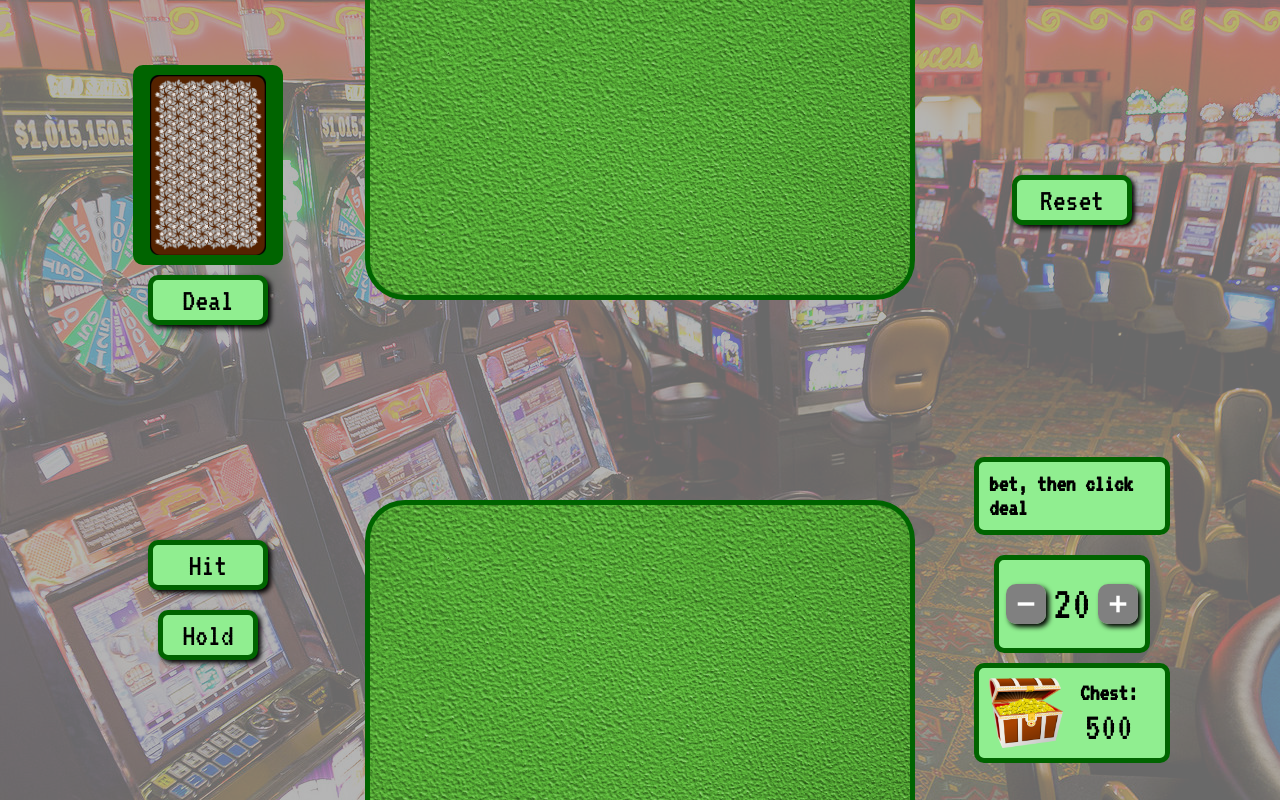
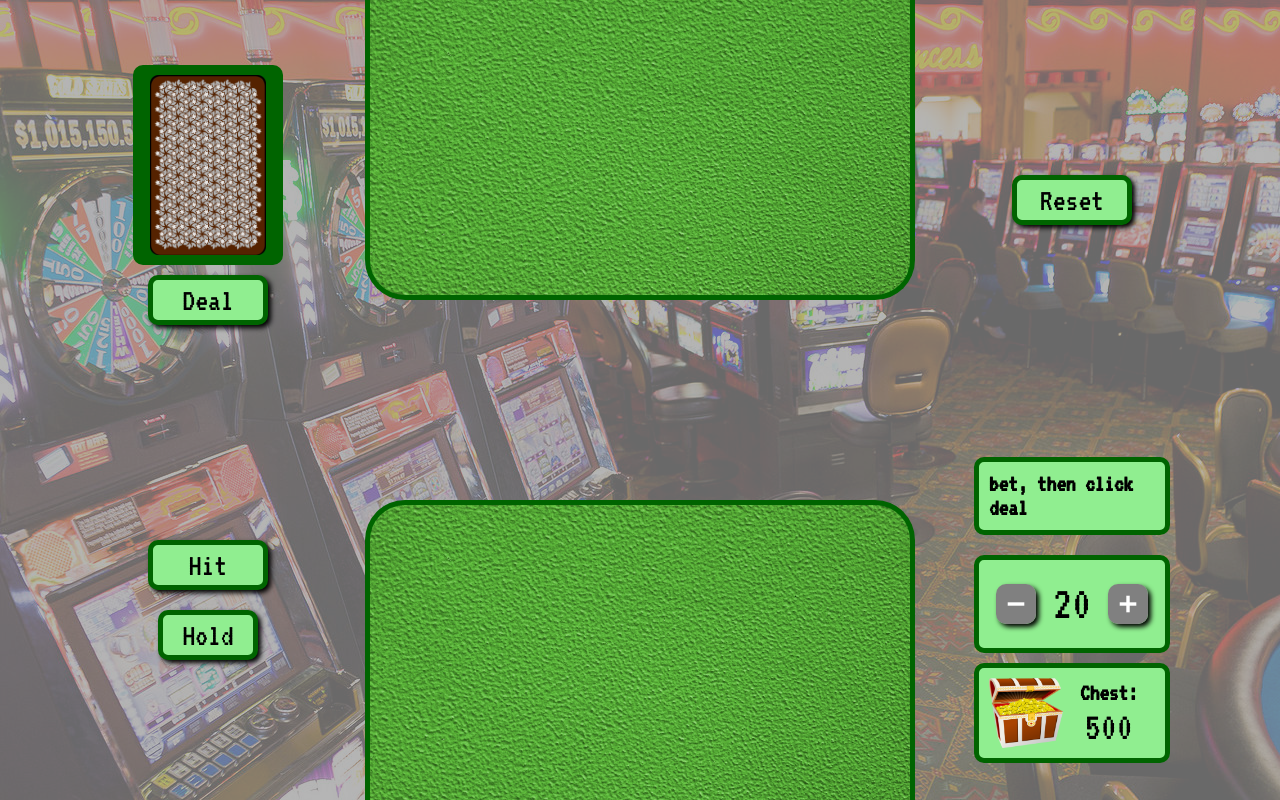
Before and after one commit to tbreeding/blackjack_hackathon, a website: page public/index.html in a window 1280 px wide. Drawn offline with nearby package versions, Linux system fonts and the light colour scheme; files that its build step writes are made by us from their sources.

Commit message:
A bug fix

```diff
--- a/public/js/index.js
+++ b/public/js/index.js
@@ -20,7 +20,6 @@ const NOMONEY_MODAL= document.getElementById("noMoney");
 const RESETS = document.querySelectorAll(".reset");
 const PL_SCORES = document.querySelectorAll(".plScore");
 const DL_SCORES = document.querySelectorAll(".dlScore");
-console.log(PL_SCORES)
 const CARD_BACK = 'img/revers.png';
 
 let initialWallet = 500;
@@ -49,7 +48,6 @@ const showWin = (pl, dl) => {
     clearInterval(dealerInterval);
     GAME_PLAYER.wallet += currentBet;
     updateWallet();
-    console.log("asfasdf",dl, pl);
     setTimeout(() => {
         WIN_MODAL.style.display = "flex";
     }, 200);
@@ -79,7 +77,6 @@ const checkScore = () => {
         if(card.currLocation == 'player') playerScore += card.value;
         if(card.currLocation == 'dealer') dealerScore += card.value;
     });
-    console.log("pl", playerScore, "dl", dealerScore);
     PL_SCORES.forEach(score => {
         score.innerText = playerScore;
     });
@@ -120,7 +117,6 @@ const dealToPlayer = (card) => {
     $(PLAYER_CARDS).append(createCard(card, "up"));
     card.currLocation = 'player';
     GAME_DECK.currentCard++;
-    console.log(card);
     return;
 }
 const dealToDealer = (card) => {
@@ -128,11 +124,11 @@ const dealToDealer = (card) => {
     card.currLocation = 'dealer';
     GAME_DEALER.currNumCards++;
     GAME_DECK.currentCard++;
-    console.log(card);
     return;
 }
 const dealCards = () => {
     toggleBtns();
+    GAME_DECK.shuffle();
     GAME_DECK.cards.forEach(card => {
         card.currLocation = 'deck';
     });
@@ -233,7 +229,6 @@ const gameInit = () => {
     updateBet();
     updateWallet();
     toggleBtns();
-    console.log(GAME_PLAYER, GAME_DEALER, GAME_DECK);
 }
 
 const keepGoingClickHandler = () => {
@@ -246,7 +241,6 @@ const keepGoingClickHandler = () => {
     // dealCards();
 }
 $(document).ready(function() {
-  console.log('loaded')
   KEEP_GOING_BTNS.forEach(btn => {
       btn.addEventListener("click", keepGoingClickHandler, false);
   });
--- a/public/js/player_dealer.js
+++ b/public/js/player_dealer.js
@@ -1,5 +1,3 @@
-console.log("player")
-
 function player(wallet) {
     this.score = 0;
     this.wallet = wallet;
--- a/src/scss/index.scss
+++ b/src/scss/index.scss
@@ -195,7 +195,7 @@ body {
     flex-direction: row;
     justify-content: space-evenly;
     align-items: center;
-    width: 80%;
+    width: 100%;
     flex-basis: 1;
     padding: 20px 0;
     background-color: lightgreen;
```
Also changed, not shown: public/index.html (+0 -12 lines).
